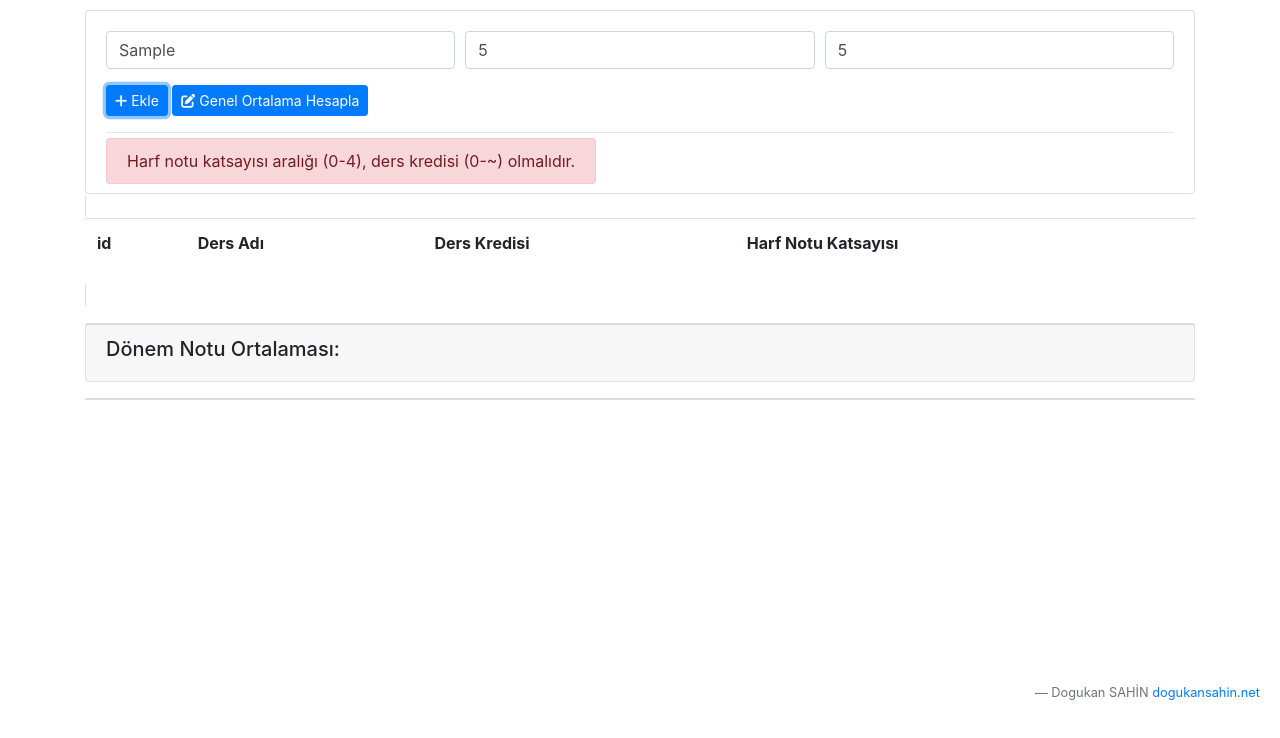
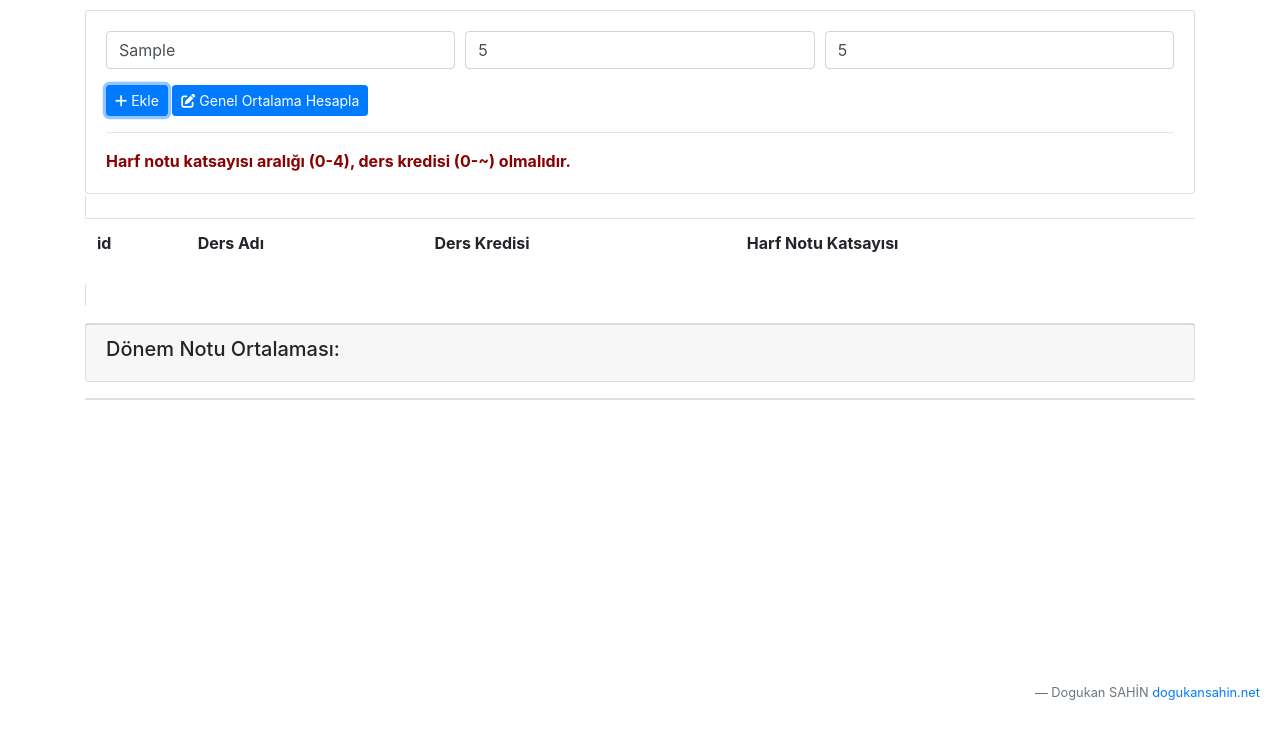
Before and after one commit to sahindogukan/GANOApp, a plain HTML site: page index.html in a window 1280 px wide. Both pictures are taken after typing "Sample", "5", "5" into the empty fields and a click on the button "Ekle". Shown: the part 62-800 px from the top of the page. Drawn offline with nearby package versions, Linux system fonts and the light colour scheme.

Commit message:
Update index.html

```diff
--- a/index.html
+++ b/index.html
@@ -50,8 +50,8 @@
                 </button>
             </form>
             <hr>
-            <div id="alert" class="alert alert-danger mt-3" role="alert">
-
+            <div class="mt-3">
+                <p1 style="color: darkred; font-weight: bold" id="alert"></p1>
             </div>
         </div>
     </div>
```
